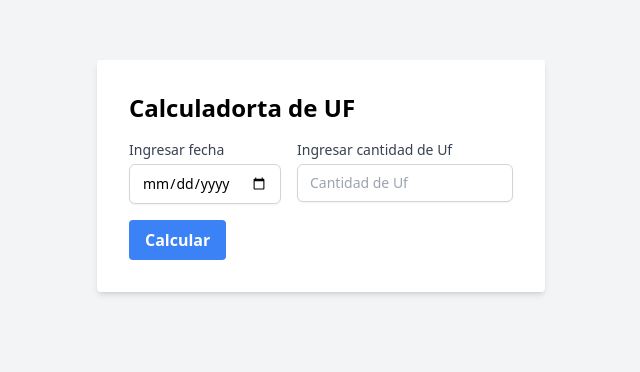
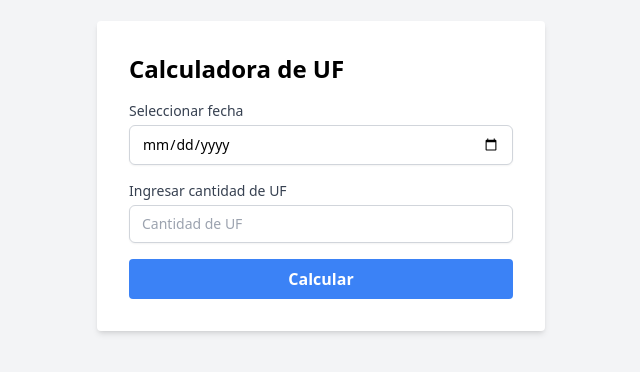
Before and after one commit to ibritov/uf-checker-front, a Vue app: page /user in a window 1280 px wide. Shown: the part 224-596 px from the top of the page, without its empty margins (319-959 px from the left). Built offline with nearby package versions, Linux system fonts and the light colour scheme.

Commit message:
add ufConverted

```diff
--- a/src/components/Login.vue
+++ b/src/components/Login.vue
@@ -49,6 +49,7 @@ export default {
 
         localStorage.setItem('token', response.data.token)
         localStorage.setItem('userRole', response.data.role)
+        localStorage.setItem('userId', response.data.userId)
 
 
         if (response.data.role === 'ADMINISTRADOR') {
--- /dev/null
+++ b/src/components/UfConverted.vue
@@ -0,0 +1,17 @@
+<template>
+    <div class="mt-4 bg-green-100 p-4 rounded">
+      <h2 class="text-lg font-semibold mb-2">Resultado:</h2>
+      <p>{{ convertedUf }}</p>
+    </div>
+  </template>
+
+  <script>
+  export default {
+    props: {
+      convertedUf: {
+        type: String,
+        required: true,
+      },
+    },
+  };
+  </script>
--- a/src/components/User.vue
+++ b/src/components/User.vue
@@ -1,29 +1,54 @@
 <template>
     <div class="min-h-screen flex items-center justify-center bg-gray-100 dark:bg-gray-800">
         <div class="bg-white dark:bg-gray-700 p-8 rounded shadow-md max-w-md w-full">
-        <h1 class="text-2xl font-semibold mb-4">Calculadorta de UF {{ authToken }}</h1>
+            <h1 class="text-2xl font-semibold mb-4">Calculadora de UF</h1>
 
-        <div class="flex space-x-4">
-          <div>
-            <label for="date" class="block text-sm font-medium text-gray-700">Ingresar fecha</label>
-            <input type="date" id="date" name="date" class="mt-1 block w-full py-2 px-3 border border-gray-300 bg-white rounded-md shadow-sm focus:outline-none focus:ring-indigo-500 focus:border-indigo-500 sm:text-sm">
-          </div>
-          <div>
-            <label for="uf" class="block text-sm font-medium text-gray-700">Ingresar cantidad de Uf</label>
-            <input type="number" id="uf" name="uf" placeholder="Cantidad de Uf"
-            class="mt-1 block w-full py-2 px-3 border border-gray-300 bg-white rounded-md shadow-sm focus:outline-none focus:ring-indigo-500 focus:border-indigo-500 sm:text-sm">
+            <div class="flex flex-col space-y-4">
+                <div class="flex flex-col">
+                    <label for="date" class="block text-sm font-medium text-gray-700 mb-1">Seleccionar fecha</label>
+                    <div class="flex">
+                        <input type="date" id="date" name="date"
+                            class="flex-1 py-2 px-3 border border-gray-300 bg-white rounded-md shadow-sm focus:outline-none focus:ring-indigo-500 focus:border-indigo-500 sm:text-sm" />
                     </div>
                 </div>
-        <button class="mt-4 bg-blue-500 hover:bg-blue-700 text-white font-bold py-2 px-4 rounded">Calcular</button>
+
+                <div class="flex flex-col">
+                    <label for="uf" class="block text-sm font-medium text-gray-700 mb-1">Ingresar cantidad de UF</label>
+                    <div class="flex">
+                        <input type="number" id="uf" name="uf" placeholder="Cantidad de UF"
+                            class="flex-1 py-2 px-3 border border-gray-300 bg-white rounded-md shadow-sm focus:outline-none focus:ring-indigo-500 focus:border-indigo-500 sm:text-sm" />
+                    </div>
+                </div>
+
+                <button @click="getUfConverted"
+                    class="mt-4 bg-blue-500 hover:bg-blue-700 text-white font-bold py-2 px-4 rounded w-full">
+                    Calcular
+                </button>
+            </div>
+
+            <UfConverted v-if="showResult" :convertedUf="convertedUf" />
         </div>
     </div>
 </template>
 
+
 <script>
 import axios from 'axios';
-
+import UfConverted from "./UfConverted.vue";
 
 export default {
+    data() {
+        return {
+            selectedDate: "",
+            ufAmount: "",
+            showResult: false,
+            convertedUf: 0,
+        };
+    },
+    components: {
+        UfConverted,
+    },
+    methods: {
         async list() {
             const response = await axios.get(`${process.env.VUE_APP_API_URL}/user-check`, {
                 headers: {
@@ -32,6 +57,27 @@
             })
 
             console.log(response.data)
+        },
+        async getUfConverted() {
+            try {
+                // Objeto con los datos que se enviarán a la API
+                const requestData = {
+                    date: this.selectedDate,
+                    ufAmount: this.ufAmount,
+                };
+
+                // Realizar la solicitud POST a la API
+                const response = await axios.post(`${process.env.VUE_APP_API_URL}/user-check`, requestData);
+
+                // Manejar la respuesta de la API
+                this.convertedUf = response.data.result; // Ajusta según la respuesta real de tu API
+                this.showResult = true;
+            } catch (error) {
+                console.error("Error al realizar la solicitud a la API:", error);
+                // Puedes manejar el error de la manera que desees
             }
+        }
+    },
+
 };
 </script>
```
Lines whose indentation alone changed are shown as unchanged.
